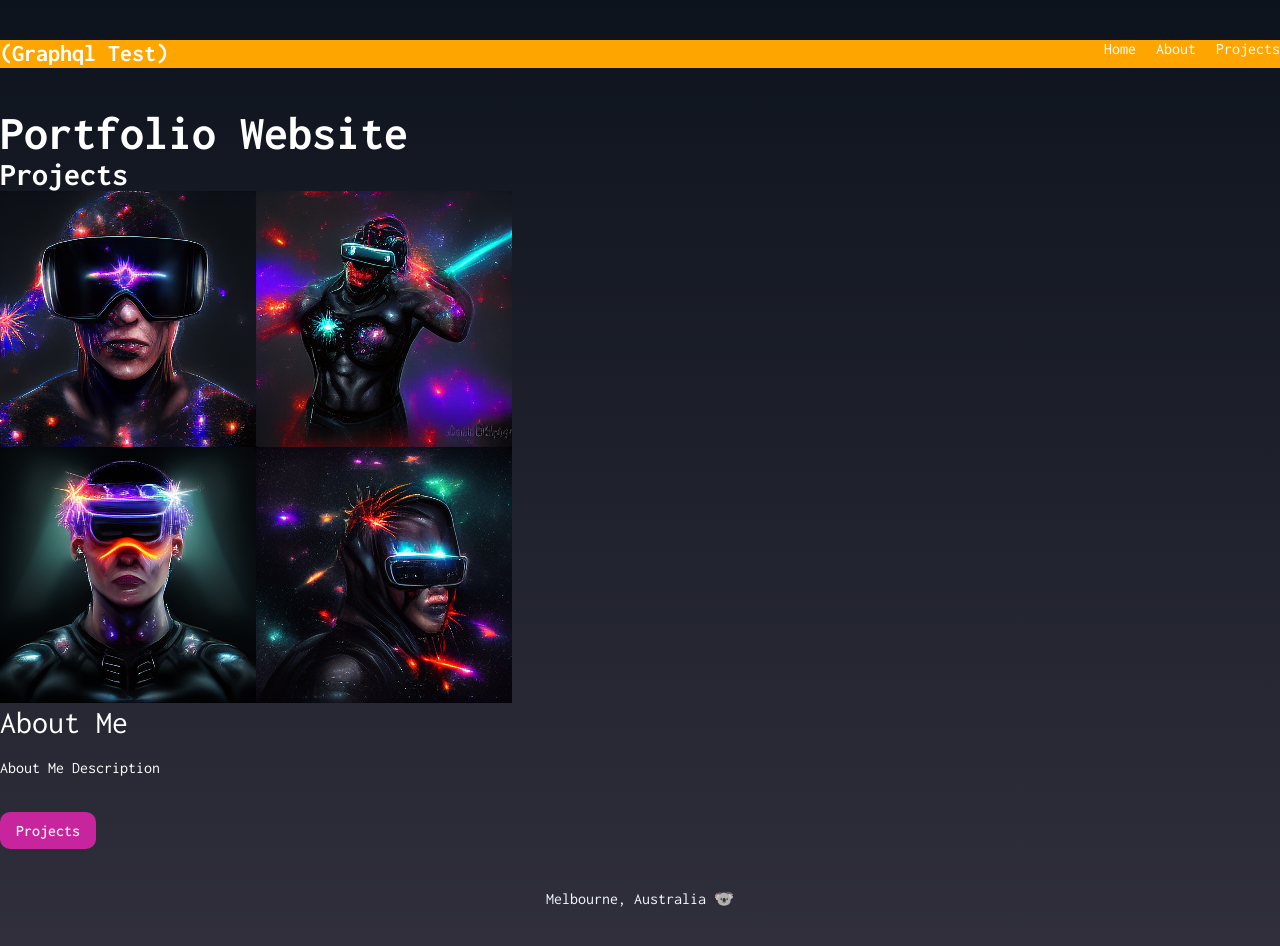
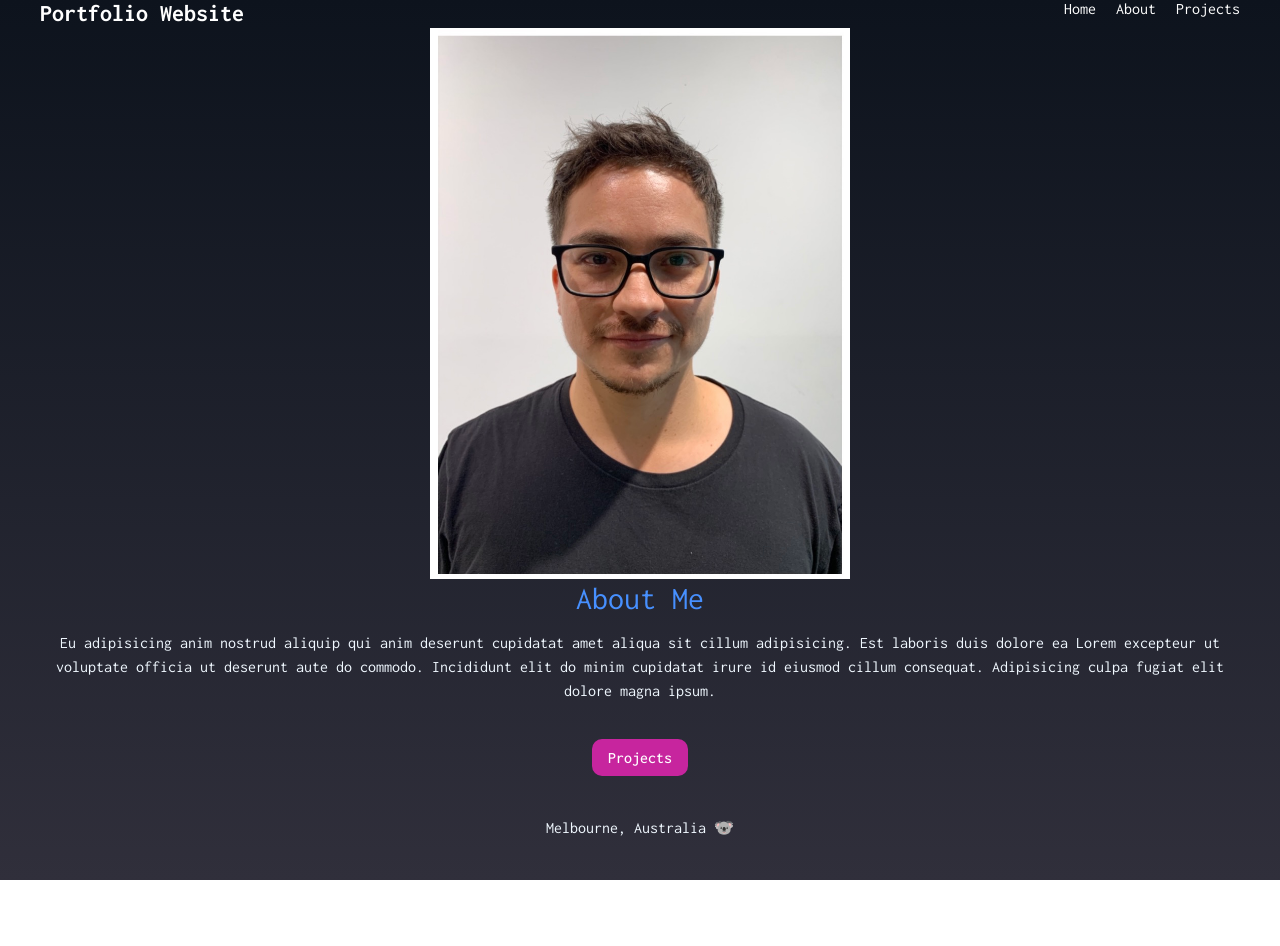
Before and after one commit to 10035/portfolio-website, a Gatsby site: page / in a window 1280 px wide. After the commit the page ends 880 px from the top, so only its background shows below. Built offline with nearby package versions, Linux system fonts and the light colour scheme; Gatsby itself is replaced by a stand-in of ours.

Commit message:
fix layout structure home page

```diff
--- a/gatsby-config.js
+++ b/gatsby-config.js
@@ -5,7 +5,7 @@ module.exports = {
   },
   plugins: ["gatsby-plugin-styled-components"],
   siteMetadata: {
-    title: '(Graphql Test)',
+    title: 'Portfolio Website',
     description: 'Graphql Test',
     copyright: ''
   }
--- a/src/pages/index.js
+++ b/src/pages/index.js
@@ -3,7 +3,7 @@ import * as React from "react"
 import Layout from "../components/Layout"
 import * as styles from '../styles/home.module.css'
 // import styled from "styled-components"
-import Cyborg from '../images/cyborg_ai.png'
+import ProfilePic from '../images/profile_pic.jpeg'
 
 // NavBar Links
 //  Bio
@@ -19,17 +19,16 @@ const indexPage = () => {
 
   return (
     <Layout>
-        <section className={styles.header}>
-          <div>
-            <h1>Portfolio Website</h1>
-            <h2>Projects</h2>
-              <img src={Cyborg} alt="AI Generated Cyborg" style={{ maxWidth: '100%' }}/>
+        <div className={styles.profile}>
+          {/* <h1>Portfolio Website</h1> */}
+          <img src={ProfilePic} alt="Profile Picture" style={{ maxWidth: '35%' }}/>
           <h3>About Me</h3>
-            <p>About Me Description</p>
+          <p>Eu adipisicing anim nostrud aliquip qui anim deserunt cupidatat amet aliqua sit cillum adipisicing. Est laboris duis dolore ea Lorem excepteur ut voluptate officia ut deserunt aute do commodo. Incididunt elit do minim cupidatat irure id eiusmod cillum consequat. Adipisicing culpa fugiat elit dolore magna ipsum.</p>
+          {/* <h2>Projects</h2> */}
           <Link className={styles.btn} to="/projects">Projects</Link>
         </div>
+        {/* <img src={Cyborg} alt="AI Generated Cyborg" style={{ maxWidth: '100%' }}/> */}
         {/* <p>{ title } - { description }</p> */}
-        </section>
     </Layout>
 )
 }
--- a/src/styles/global.css
+++ b/src/styles/global.css
@@ -21,20 +21,21 @@ body {
 
 p {
     margin: 16px auto;
-    line-height: 1.sem;
+    line-height: 1.5em;
+    color: aliceblue;
 }
 
 /* layout & nav */
-/* .layout {
-    max-width: 1300px;
+.layout {
+    max-width: 1200px;
     margin: 0 auto;
-} */
+}
 
 nav {
     display: grid;
     grid-template-columns: 1fr 1fr;
-    margin: 40px auto;
-    background-color: orange;
+    /* margin: 40px auto; */
+    /* background-color: orange; */
 }
 
 nav .links {
--- a/src/styles/home.module.css
+++ b/src/styles/home.module.css
@@ -1,22 +1,21 @@
-header {
-    display: grid;
-    grid-template-columns: 1fr 1fr;
-    grid: 40px;
-    align-items: center;
+.profile {
+    text-align: center;
 }
 
-.header h1 {
+.profile h1 {
     font-size: 3em;
+    color: #000;
 }
 
-.header h2 {
+.profile h2 {
     font-size: 2em;
 }
 
-.header h3 {
+.profile h3 {
     font-size: 2em;
     font-weight: 400;
-    margin-bottom: 20px;
+    margin-bottom: 10px;
+    color: rgb(71, 144, 255);
 }
 
 .btn {
```
Also changed, not shown: src/images/profile_pic.jpeg (added). Lines whose indentation alone changed are shown as unchanged.
